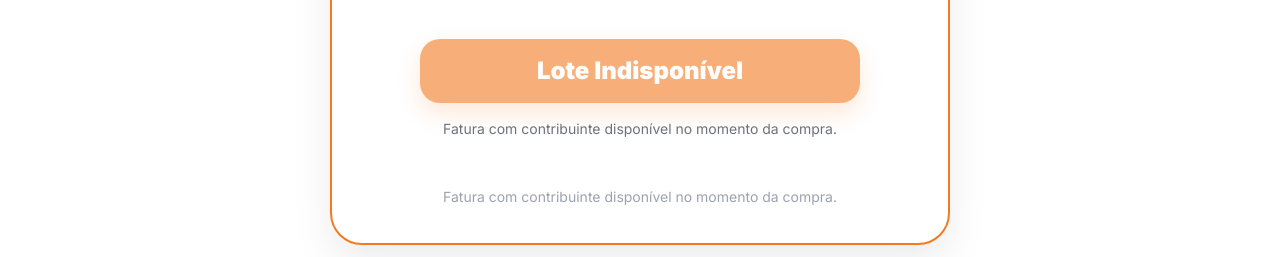
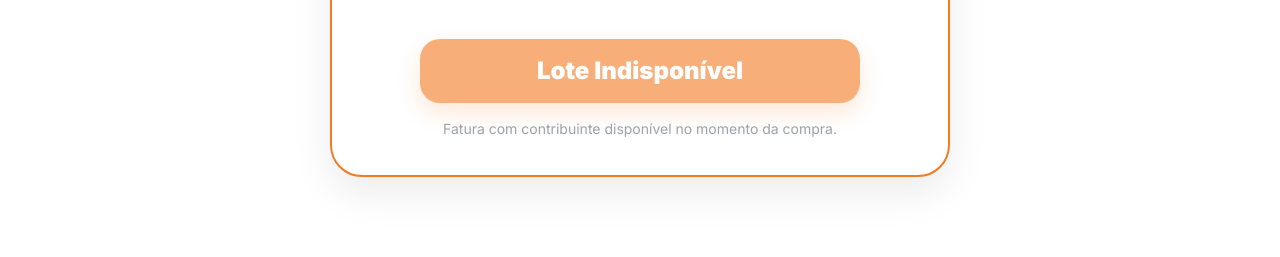
Before and after one commit to tugagilportugal-star/rsg2026, a React (Vite) app: page / in a window 1280 px wide. Shown: the part 6524-6781 px from the top of the page. Built offline with nearby package versions, Linux system fonts and the light colour scheme; no server answers.

Commit message:
Update Tickets.tsx

```diff
--- a/sections/Tickets.tsx
+++ b/sections/Tickets.tsx
@@ -131,13 +131,9 @@ export const Tickets: React.FC<TicketsProps> = ({ onOpenTicketModal }) => {
             </button>
           </div>
 
-          <p className="mt-4 text-center text-sm text-gray-500">
+          <p className="mt-4 text-center text-sm text-gray-400">
             Fatura com contribuinte disponível no momento da compra.
           </p>
-
-          <div className="text-center mt-12 flex items-center justify-center gap-2 text-gray-400 text-sm">
-         <span>Fatura com contribuinte disponível no momento da compra.</span>
-      </div>
 
         </div>
       </div>
```
